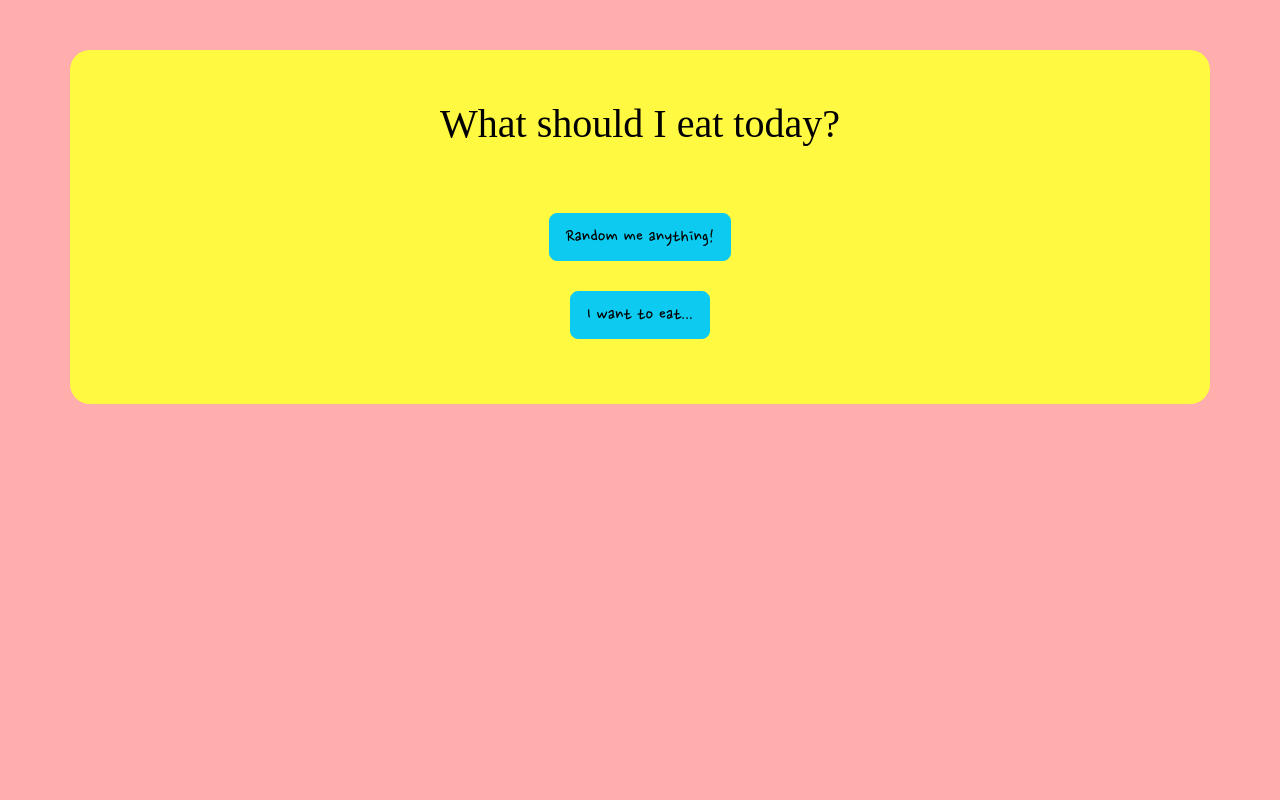
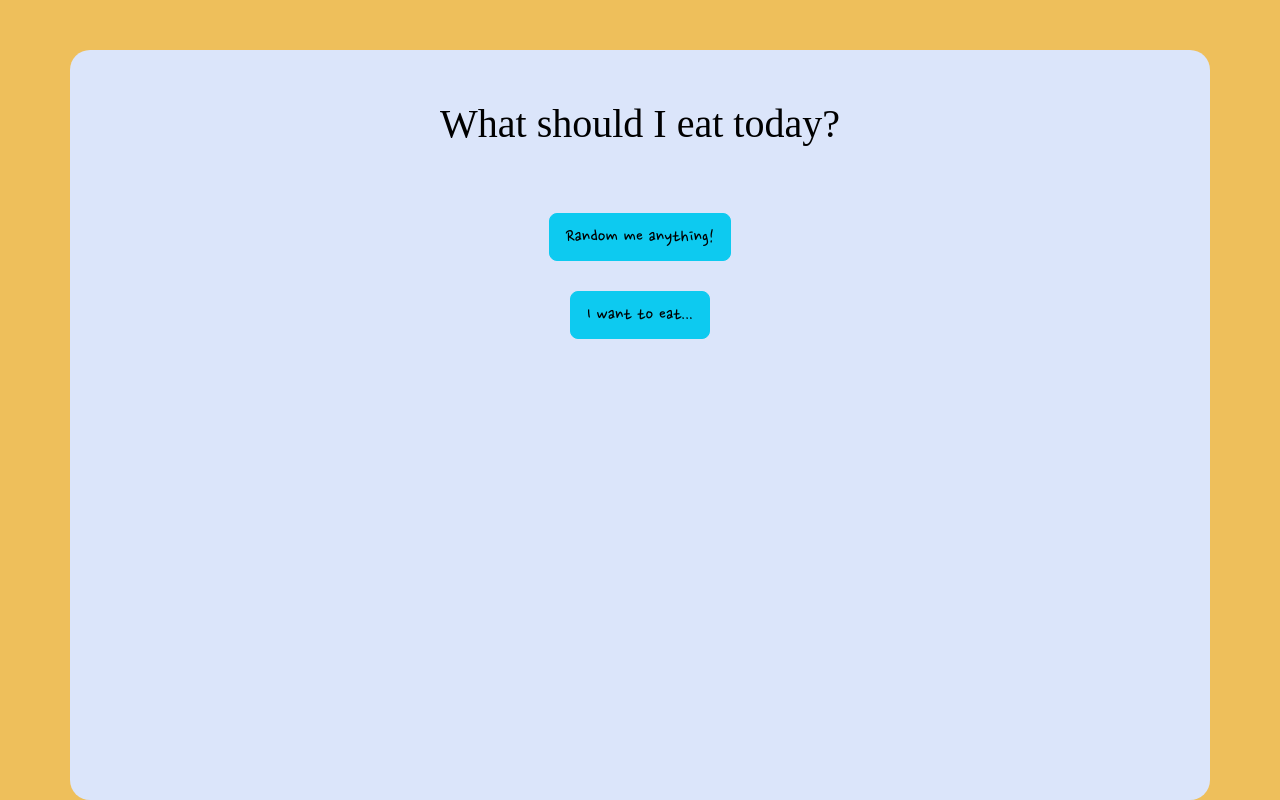
Before and after one commit to chonnikan-aue/what-should-I-eat-today, a React (Create React App) app: page / in a window 1280 px wide. Built offline with nearby package versions, Linux system fonts and the light colour scheme; a web font is replaced by a local one.

Commit message:
styling UI

```diff
--- a/src/App.css
+++ b/src/App.css
@@ -1,13 +1,22 @@
 @import url("https://fonts.googleapis.com/css2?family=Nanum+Pen+Script&family=Zilla+Slab+Highlight&display=swap");
 
 html {
-  background: rgb(255, 173, 173);
+  background: #eebf5b;
   z-index: -10;
   overflow-x: hidden;
+  overflow-y: scroll;
+  scrollbar-width: none; /* Firefox */
+  -ms-overflow-style: none; /* Internet Explorer 10+ */
+}
+
+/* WebKit */
+::-webkit-scrollbar {
+  width: 0;
+  height: 0;
 }
 
 .App {
-  background: rgb(255, 173, 173);
+  background: #eebf5b;
   text-align: center;
   position: relative;
   font-family: "Nanum Pen Script", cursive;
@@ -21,16 +30,21 @@ html {
 }
 
 .container {
-  margin: 50px;
-  background: rgb(255, 249, 66);
+  margin: 50px 50px 0 50px;
+  background: #dbe5fa;
   color: black;
   border-radius: 20px;
   z-index: -2;
   padding-bottom: 50px;
+  min-height: calc(100vh - 50px);
 }
 
 .btn-info {
   margin: 15px;
+}
+
+font {
+  font-size: 20px;
 }
 
 .random-img {
@@ -41,12 +55,19 @@ html {
 
 .random-img:active {
   -webkit-mask-box-image: url(https://whatemoji.org/wp-content/uploads/2020/07/Growing-Heart-Emoji.png)
-    5 stretch;
+    stretch;
+}
+
+.mat {
+  -webkit-filter: drop-shadow(5px 5px 0 rgba(0, 0, 0, 1));
+  -moz-filter: drop-shadow(5px 5px 0 rgba(0, 0, 0, 1));
+  -ms-filter: drop-shadow(5px 5px 0 rgba(0, 0, 0, 1));
+  -o-filter: drop-shadow(5px 5px 0 rgba(0, 0, 0, 1));
 }
 
 .random-img:hover {
-  border-color: #dd2e44;
-  box-shadow: 0 0 30px #dd2e44;
+  box-shadow: 5px 5px 0 0 rgba(0, 0, 0, 1);
+  max-width: 310px;
 }
 
 a {
@@ -57,9 +78,8 @@ a {
 @media (prefers-reduced-motion: no-preference) {
   .chosen-food {
     animation: chosen-food-zoom 0.4s linear;
-    max-width: 350px;
-    border-color: #dd2e44;
-    box-shadow: 0 0 30px #dd2e44;
+    max-width: 310px;
+    box-shadow: 5px 5px 0 0 rgba(0, 0, 0, 1);
   }
 }
 
@@ -68,6 +88,6 @@ a {
     max-width: 300px;
   }
   to {
-    max-width: 350px;
+    max-width: 310px;
   }
 }
--- a/src/components/Food.js
+++ b/src/components/Food.js
@@ -52,7 +52,7 @@ const Food = (props) => {
   };
 
   return (
-    <div>
+    <div className="mat">
       {food ? (
         <img
           className="random-img"
--- a/src/components/Home.js
+++ b/src/components/Home.js
@@ -15,7 +15,7 @@ const Home = (props) => {
         <div>
           <Link to="/random">
             <Button type="button" variant="info" size="lg">
-              Random me anything!
+              <font>Random me anything!</font>
             </Button>
           </Link>
         </div>
@@ -24,7 +24,7 @@ const Home = (props) => {
         <div>
           <Link to="/category">
             <Button type="button" variant="info" size="lg">
-              I want to eat...
+              <font>I want to eat...</font>
             </Button>
           </Link>
         </div>
--- a/src/components/SeeRecipeButton/SeeRecipeButton.js
+++ b/src/components/SeeRecipeButton/SeeRecipeButton.js
@@ -11,7 +11,7 @@ const SeeRecipeButton = (props) => {
   return (
     <Link to={`/recipe/${props.chosenFood.foodId}`}>
       <Button className="see-recipe-btn" type="button" variant="info" size="lg">
-        See Recipe
+        <font>See Recipe</font>
       </Button>
     </Link>
   );
```
